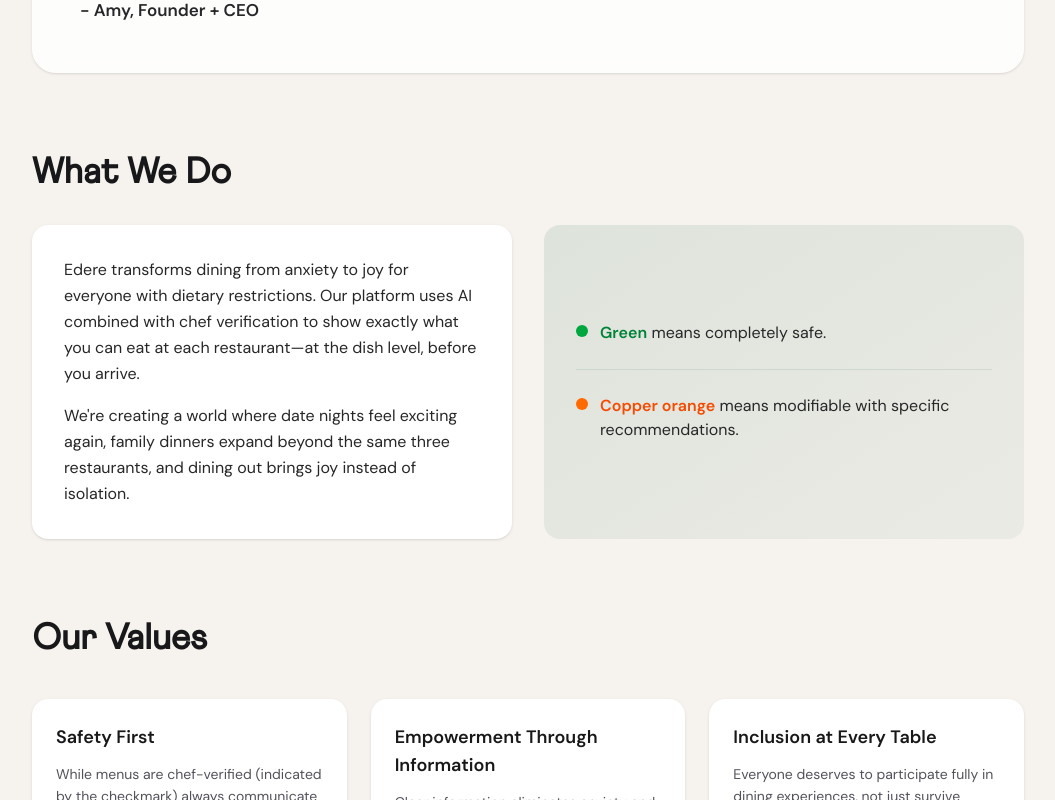
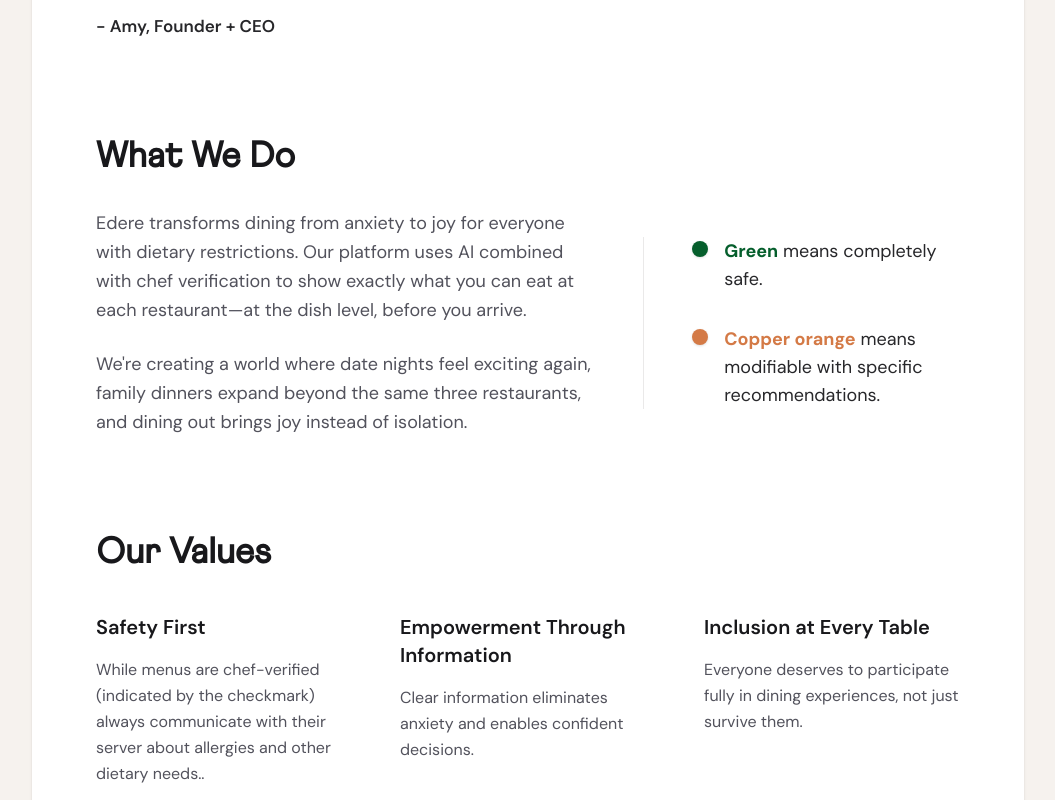
Before and after one commit to rifat-two-eight/edere_admin, a Next.js app: page /mission in a window 1280 px wide. Shown: the part 640-1440 px from the top of the page, without its empty margins (112-1167 px from the left). Built offline with nearby package versions, Linux system fonts and the light colour scheme.

Commit message:
mission design

```diff
--- a/app/mission/page.tsx
+++ b/app/mission/page.tsx
@@ -21,8 +21,10 @@
                         </p>
                     </section>
 
-                    {/* Story Card */}
-                    <section className="bg-white/80 backdrop-blur rounded-3xl p-8 md:p-12 shadow-sm mb-20">
+                    {/* Main Content Area */}
+                    <div className="bg-white rounded-[32px] p-8 md:p-16 shadow-sm mb-20 space-y-24">
+                        {/* Story */}
+                        <section>
                             <div className="space-y-6 leading-relaxed text-[17px]">
                                 <p>
                                     At age 30, I developed six additional food allergies on top of the one I'd had since childhood. Suddenly, dining out in New York—once my favorite pastime—became an anxiety-filled research project. Not knowing who could accommodate me, how many dishes I could have, and what modifications could they make without stripping the flavor away. Every meal meant phone calls, uncertainty, and too often, watching friends enjoy elaborate dishes while I picked at a plain salad.
@@ -43,42 +45,40 @@
                         </section>
 
                         {/* What We Do */}
-                    <section className="mb-20">
+                        <section>
                             <h2 className="text-3xl md:text-4xl font-semibold text-zinc-900 mb-8" style={{ fontFamily: 'athletics' }}>
                                 What We Do
                             </h2>
 
-                        <div className="grid md:grid-cols-2 gap-8 items-stretch">
-                            <div className="bg-white rounded-2xl p-8 shadow-sm flex flex-col justify-between">
-                                <p className="leading-relaxed mb-4">
+                            <div className="grid lg:grid-cols-5 gap-12 items-center">
+                                <div className="lg:col-span-3 space-y-6">
+                                    <p className="leading-relaxed text-lg text-zinc-600">
                                         Edere transforms dining from anxiety to joy for everyone with
                                         dietary restrictions. Our platform uses AI combined with chef
                                         verification to show exactly what you can eat at each restaurant—at
                                         the dish level, before you arrive.
                                     </p>
 
-                                <p className="leading-relaxed">
+                                    <p className="leading-relaxed text-lg text-zinc-600">
                                         We're creating a world where date nights feel exciting again,
                                         family dinners expand beyond the same three restaurants, and
                                         dining out brings joy instead of isolation.
                                     </p>
                                 </div>
 
-                            <div className="bg-gradient-to-br from-[#055E2C]/10 to-[#055E2C]/5 rounded-2xl p-8 flex flex-col justify-center gap-6">
-                                <div className="flex items-start gap-3">
-                                    <span className="mt-1 w-3 h-3 rounded-full bg-green-600 shrink-0"></span>
-                                    <p>
-                                        <span className="font-semibold text-green-700">Green</span>{" "}
+                                <div className="lg:col-span-2 space-y-8 lg:border-l lg:border-[#2D2A26]/10 lg:pl-12">
+                                    <div className="flex items-start gap-4">
+                                        <span className="mt-1 w-4 h-4 rounded-full bg-[#055E2C] shrink-0 shadow-sm"></span>
+                                        <p className="text-lg">
+                                            <span className="font-bold text-[#055E2C]">Green</span>{" "}
                                             means completely safe.
                                         </p>
                                     </div>
 
-                                <div className="w-full h-px bg-[#055E2C]/10"></div>
-
-                                <div className="flex items-start gap-3">
-                                    <span className="mt-1 w-3 h-3 rounded-full bg-orange-500 shrink-0"></span>
-                                    <p>
-                                        <span className="font-semibold text-orange-600">Copper orange</span>{" "}
+                                    <div className="flex items-start gap-4">
+                                        <span className="mt-1 w-4 h-4 rounded-full bg-[#D47A46] shrink-0 shadow-sm"></span>
+                                        <p className="text-lg">
+                                            <span className="font-bold text-[#D47A46]">Copper orange</span>{" "}
                                             means modifiable with specific recommendations.
                                         </p>
                                     </div>
@@ -87,12 +87,12 @@
                         </section>
 
                         {/* Values */}
-                    <section className="mb-24">
+                        <section>
                             <h2 className="text-3xl md:text-4xl font-semibold text-zinc-900 mb-10" style={{ fontFamily: 'athletics' }}>
                                 Our Values
                             </h2>
 
-                        <div className="grid md:grid-cols-3 gap-6">
+                            <div className="grid md:grid-cols-3 gap-12">
                                 {[
                                     {
                                         title: "Safety First",
@@ -110,20 +110,18 @@
                                             "Everyone deserves to participate fully in dining experiences, not just survive them.",
                                     },
                                 ].map((item) => (
-                                <div
-                                    key={item.title}
-                                    className="bg-white rounded-2xl p-6 shadow-sm"
-                                >
-                                    <h3 className="font-semibold text-lg text-zinc-900 mb-3">
+                                    <div key={item.title}>
+                                        <h3 className="font-semibold text-xl text-zinc-900 mb-4">
                                             {item.title}
                                         </h3>
-                                    <p className="text-sm leading-relaxed text-zinc-600">
+                                        <p className="text-base leading-relaxed text-zinc-600">
                                             {item.desc}
                                         </p>
                                     </div>
                                 ))}
                             </div>
                         </section>
+                    </div>
 
                     {/* CTA */}
                     <section className="text-center bg-[#055E2C] rounded-3xl px-8 py-14 text-white">
--- a/app/page.tsx
+++ b/app/page.tsx
@@ -10,7 +10,7 @@
 export default function Home() {
   return (
     <main className="min-h-screen flex flex-col">
-      <div className="bg-[#F7F3EF] bg-[url('/herobg.svg')] bg-cover bg-no-repeat">
+      <div id="home" className="bg-[#F7F3EF] bg-[url('/herobg.svg')] bg-cover bg-no-repeat">
         <Navbar />
         <Hero />
       </div>
@@ -19,7 +19,9 @@
       <HowItWorks />
       <EdereFor />
       <AreYouRestaurant />
-      <SignupFooter />
+      <div id="download">
+        <SignupFooter />
+      </div>
     </main>
   );
 }
--- a/components/landing/Footer.tsx
+++ b/components/landing/Footer.tsx
@@ -72,9 +72,9 @@
             <p className="text-[#2D2A26] text-sm font-medium leading-relaxed max-w-sm">
               The ultimate restaurant discovery app for food allergies, dietary restrictions & preferences... all before you step through the doors.
             </p>
-            <button className="w-full sm:w-auto px-8 py-3 bg-[#055E2C] text-white rounded-full font-bold hover:bg-[#044c23] transition-colors">
+            <Link href="/#download" className="w-full sm:w-auto px-8 py-3 bg-[#055E2C] text-white rounded-full font-bold hover:bg-[#044c23] transition-colors text-center">
               Download app
-            </button>
+            </Link>
           </div>
         </div>
 
@@ -137,9 +137,9 @@
                   The ultimate restaurant discovery app for <br /> food allergies, dietary restrictions & preferences... <br /> all before you step through the doors.
                 </p>
               </div>
-              <button className="px-6 py-3 bg-[#055E2C] text-white rounded-full font-bold hover:bg-[#044c23] transition-colors">
+              <Link href="/#download" className="px-6 py-3 bg-[#055E2C] text-white rounded-full font-bold hover:bg-[#044c23] transition-colors">
                 Download app
-              </button>
+              </Link>
             </div>
           </div>
         </div>
--- a/components/landing/Hero.tsx
+++ b/components/landing/Hero.tsx
@@ -27,10 +27,26 @@
 }
 
 export default function Hero() {
+  const handleScroll = (id: string) => {
+    const element = document.getElementById(id);
+    if (element) {
+      const offset = 80; // navbar height
+      const bodyRect = document.body.getBoundingClientRect().top;
+      const elementRect = element.getBoundingClientRect().top;
+      const elementPosition = elementRect - bodyRect;
+      const offsetPosition = elementPosition - offset;
+
+      window.scrollTo({
+        top: offsetPosition,
+        behavior: 'smooth'
+      });
+    }
+  };
+
   return (
     <section className="w-full flex flex-col items-center pt-32 md:pt-48 overflow-hidden h-auto md:h-auto lg:h-[1100px]">
       {/* Text + Buttons */}
-      <div className="container mx-auto px-4 text-center">
+      <div className="container mx-auto px-4 text-center relative z-50">
         <h1 className="text-3xl sm:text-4xl md:text-6xl font-bold mb-6 tracking-tight text-black" style={{ fontFamily: 'athletics' }}>
           Find restaurants you can <br /> actually eat at{" "}
           <Image
@@ -49,7 +65,10 @@
         <button className="px-6 py-3 mr-4 bg-[#055E2C] dm-sans text-white rounded-full text-md font-semibold hover:opacity-90 transition-opacity">
           Download App
         </button>
-        <button id="signup" className="px-6 py-3 bg-[#2D2A26] dm-sans text-white rounded-full text-md font-semibold hover:opacity-90 transition-opacity">
+        <button
+          onClick={() => handleScroll('signup')}
+          className="px-6 py-3 bg-[#2D2A26] dm-sans text-white rounded-full text-md font-semibold hover:opacity-90 transition-opacity"
+        >
           Join Us
         </button>
       </div>
```
Also changed, not shown: components/landing/HowItWorks.tsx (+6 -6 lines), components/landing/Navbar.tsx (+25 -9 lines), components/landing/SignupFooter.tsx (+2 -26 lines). Lines whose indentation alone changed are shown as unchanged.
